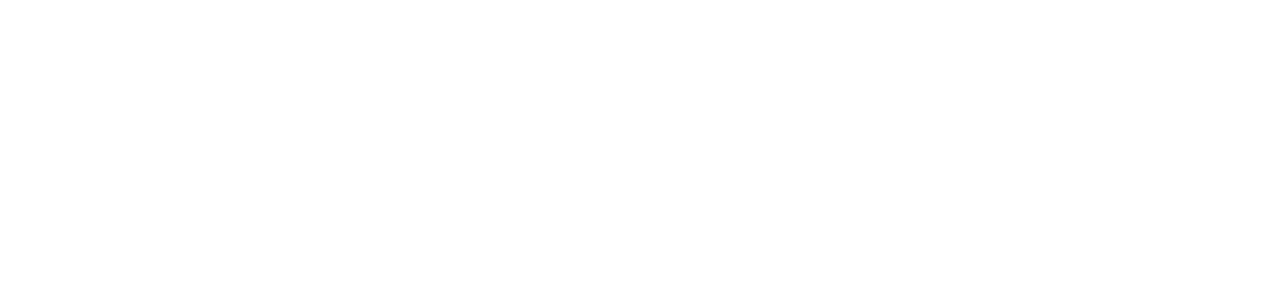
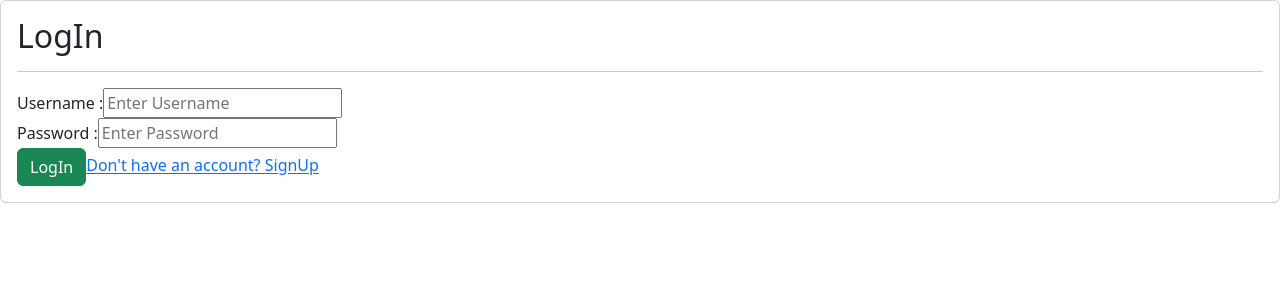
Before and after one commit to mushfiqurniazzz/Login-System---Node--MySQL--React, a React (Vite) app in the folder frontend/: page /login in a window 1280 px wide. Shown: the top 300 px of the page. Built offline with nearby package versions, Linux system fonts and the light colour scheme.

Commit message:
fixed controller, signup, app and created login

```diff
--- a/frontend/src/App.jsx
+++ b/frontend/src/App.jsx
@@ -8,7 +8,7 @@
 function App() {
   return (
     <>
-      <Toaster position="top-center" richColors closeButton />
+      <Toaster duration={2000} position="top-center" richColors closeButton />
       <Router>
         <Switch>
           <Route path="/" exact component={SpecialPage} />
--- a/frontend/src/components/pages/LoginPage.jsx
+++ b/frontend/src/components/pages/LoginPage.jsx
@@ -1,11 +1,105 @@
-import React from 'react'
+//importing necessary libraries for login function
+import { useState } from "react"; //use state for state variables
+import axios from "axios"; //axios for communication with backend
+import { toast } from "sonner"; //sonner for toast notification
+import styles from "../styles/Login.module.css"; //module css import
+import { Link, useHistory } from "react-router-dom"; //functions from library
 
+//creation of the login component function
 function LoginPage() {
+  //declaring state varibles using use state
+  const [username, setUsername] = useState("");
+  const [password, setPassword] = useState("");
+  const history = useHistory(); //for dinamically changing the path
+
+  //login function with axios
+  const handleLogin = async (e) => {
+    e.preventDefault(); //disables the reload on submission
+
+    try {
+      //check if user has filled all required fields
+      if (!username || username === "" || !password || password === "") {
+        //incase all fields are not filled warn the user
+        toast.warning("All Fields are Required");
+        return; //return if the the case matches
+      }
+      //if user has filled all necessary fields send axios post request
+      const res = await axios.post("http://localhost:3000/auth/login", {
+        username: username,
+        password: password
+      });
+
+      //on successful login
+      if (res.status === 200) {
+        setUsername(""); //empty the field after successful signup
+        setPassword(""); //empty the field after successful signup
+        //notify the client that the user has been logedin
+        toast.success("LogIn Sucessful, Redirecting...");
+      }
+
+      //token will be send from server as a response which will be called token
+      const token = await res.data.token;
+      localStorage.setItem("token", token); //saving the token in the local storage
+
+      //after 3sec redirect the user to / route which is the protected route
+      setTimeout(() => {
+        history.push("/");
+      }, 3000);
+    } catch (error) {
+      //incase of error
+      console.error("Error Logging User: ", error);
+      toast.error("Error Logging User");
+    }
+  };
+
+  //bootstrap components
   return (
     <>
+      <div className={"card"} id={styles.card}>
+        <div className={"card-body"}>
+          <h2>LogIn</h2>
+          <hr />
+          <form onSubmit={handleLogin}>
+            {/* for Username */}
+            <div>
+              <label>Username : </label>
+              <input
+                type="text"
+                name="username"
+                placeholder={"Enter Username"}
+                value={username}
+                onChange={(e) => setUsername(e.target.value)}
+              />
+            </div>
 
+            {/* for Password */}
+            <div>
+              <label>Password : </label>
+              <input
+                type="password"
+                name="password"
+                placeholder={"Enter Password"}
+                value={password}
+                onChange={(e) => setPassword(e.target.value)}
+              />
+            </div>
+
+            {/* submit and switch to signup buttons */}
+
+            {/* login */}
+            <button className={"btn btn-success"} type="submit">
+              LogIn
+            </button>
+            {/* sign up */}
+            <a>
+              <Link to="/signup">Don&apos;t have an account? SignUp</Link>
+            </a>
+          </form>
+        </div>
+      </div>
     </>
-  )
+  );
 }
 
-export default LoginPage
+//exporting the created login function to be used as a route in the app.jsx file
+export default LoginPage;
--- a/frontend/src/components/pages/SignupPage.jsx
+++ b/frontend/src/components/pages/SignupPage.jsx
@@ -2,8 +2,8 @@
 import { useState } from "react"; //use state for state variables
 import axios from "axios"; //axios for communication with backend
 import { toast } from "sonner"; //sonner for toast notification
-import styles from "../styles/Signup.module.css";
-import { Link } from "react-router-dom";
+import styles from "../styles/Signup.module.css"; //module css import
+import { Link, useHistory } from "react-router-dom"; //funcions from library
 
 //creation of the sign up component function
 function SignupPage() {
@@ -11,10 +11,11 @@
   const [username, setUsername] = useState("");
   const [email, setEmail] = useState("");
   const [password, setPassword] = useState("");
+  const history = useHistory(); //for dinamically changing the path
 
-  //axios post function which will first check for valid input, send a post request and then use
+  //axios post function which will first check for valid input, send a post request and then use sonner to render a toast notification
   const handleSignup = async (e) => {
-    e.preventDefault();
+    e.preventDefault(); //disables the reload on submission
     try {
       //check if user has filled all required fields
       if (
@@ -39,18 +40,24 @@
 
       //on successful account creation
       if (res.status === 201) {
-        //notify the client that the user has been created
-        toast.success("User Created Sucessfully");
         setUsername(""); //empty the field after successful signup
         setEmail(""); //empty the field after successful signup
         setPassword(""); //empty the field after successful signup
+        //notify the client that the user has been created
+        toast.success("User Created Sucessfully, Redirecting...");
       }
+
+      setTimeout(() => {
+        history.push("/login");
+      }, 3000);
     } catch (error) {
       //incase of error
       console.error("Error Creating User: ", error);
       toast.error("Error Creating User");
     }
   };
+
+  //bootstrap components
   return (
     <>
       <div className={"card"} id={styles.card}>
```
Also changed, not shown: frontend/src/components/pages/Page.jsx (+6 -4 lines), frontend/src/components/styles/Page.module.css (added), 1 other file (tests, documents, lock files or other folders).
